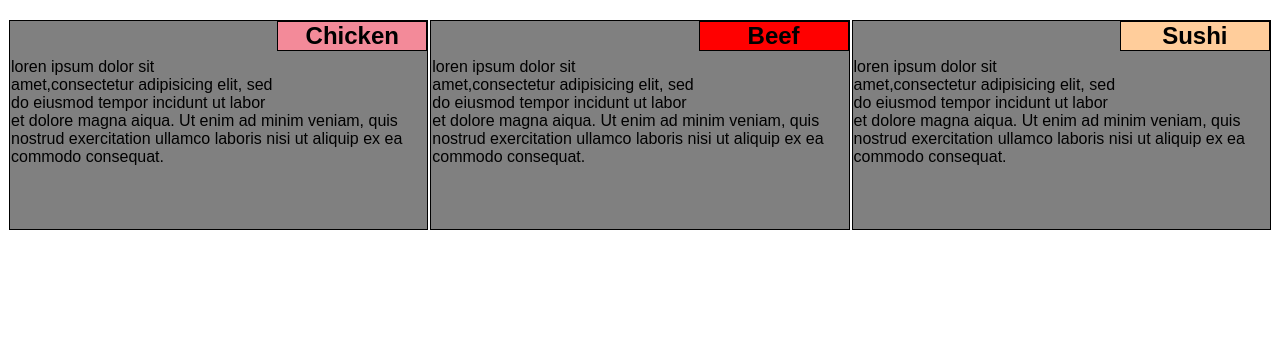
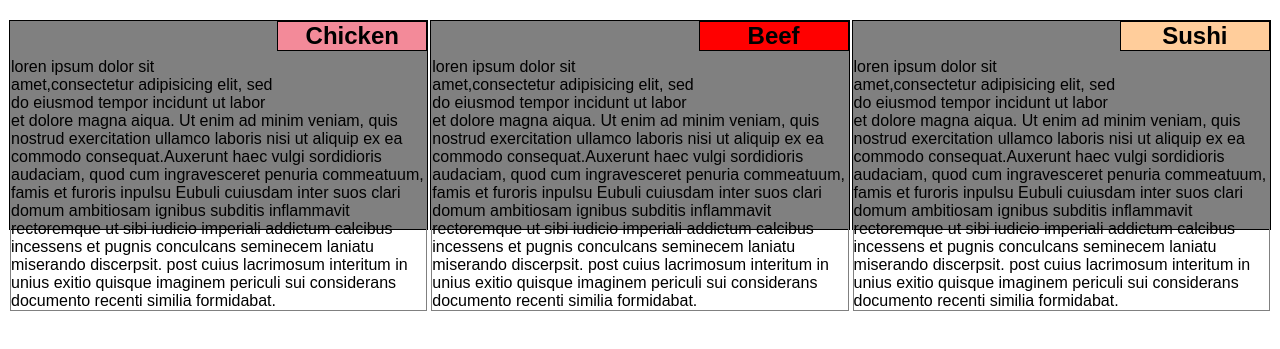
Before and after one commit to Elie02/Modul2-Sol, a plain HTML site: page index.html in a window 1280 px wide. Shown: the part 61-410 px from the top of the page. Drawn offline with Linux system fonts and the light colour scheme.

Commit message:
Add text in all section

```diff
--- a/index.html
+++ b/index.html
@@ -14,7 +14,7 @@
 	<div class="col-lg-4 col-md-6">
 	    <section>
       <h2 id="id-1">Chicken</h2>
-	    <p> loren ipsum dolor sit amet,consectetur adipisicing elit, sed do eiusmod tempor incidunt ut labor et dolore magna aiqua. Ut enim ad minim veniam, quis nostrud exercitation ullamco laboris nisi ut aliquip ex ea commodo consequat.</p>
+	    <p> loren ipsum dolor sit amet,consectetur adipisicing elit, sed do eiusmod tempor incidunt ut labor et dolore magna aiqua. Ut enim ad minim veniam, quis nostrud exercitation ullamco laboris nisi ut aliquip ex ea commodo consequat.Auxerunt haec vulgi sordidioris audaciam, quod cum ingravesceret penuria commeatuum, famis et furoris inpulsu Eubuli cuiusdam inter suos clari domum ambitiosam ignibus subditis inflammavit rectoremque ut sibi iudicio imperiali addictum calcibus incessens et pugnis conculcans seminecem laniatu miserando discerpsit. post cuius lacrimosum interitum in unius exitio quisque imaginem periculi sui considerans documento recenti similia formidabat.</p>
       </section>
 	</div>
 
@@ -22,7 +22,7 @@
 	<div class="col-lg-4 col-md-6">
    <section>
 		<h2 id="id-2">Beef</h2>
-		<p>loren ipsum dolor sit amet,consectetur adipisicing elit, sed do eiusmod tempor incidunt ut labor et dolore magna aiqua. Ut enim ad minim veniam, quis nostrud exercitation ullamco laboris nisi ut aliquip ex ea commodo consequat.</p>
+		<p>loren ipsum dolor sit amet,consectetur adipisicing elit, sed do eiusmod tempor incidunt ut labor et dolore magna aiqua. Ut enim ad minim veniam, quis nostrud exercitation ullamco laboris nisi ut aliquip ex ea commodo consequat.Auxerunt haec vulgi sordidioris audaciam, quod cum ingravesceret penuria commeatuum, famis et furoris inpulsu Eubuli cuiusdam inter suos clari domum ambitiosam ignibus subditis inflammavit rectoremque ut sibi iudicio imperiali addictum calcibus incessens et pugnis conculcans seminecem laniatu miserando discerpsit. post cuius lacrimosum interitum in unius exitio quisque imaginem periculi sui considerans documento recenti similia formidabat.</p>
     </section>
 	</div>
 
@@ -30,7 +30,7 @@
 	<div class="col-lg-4 col-md-12">
   <section>
 		<h2 id="id-3">Sushi</h2>
-		<p>loren ipsum dolor sit amet,consectetur adipisicing elit, sed do eiusmod tempor incidunt ut labor et dolore magna aiqua. Ut enim ad minim veniam, quis nostrud exercitation ullamco laboris nisi ut aliquip ex ea commodo consequat.</p>
+		<p>loren ipsum dolor sit amet,consectetur adipisicing elit, sed do eiusmod tempor incidunt ut labor et dolore magna aiqua. Ut enim ad minim veniam, quis nostrud exercitation ullamco laboris nisi ut aliquip ex ea commodo consequat.Auxerunt haec vulgi sordidioris audaciam, quod cum ingravesceret penuria commeatuum, famis et furoris inpulsu Eubuli cuiusdam inter suos clari domum ambitiosam ignibus subditis inflammavit rectoremque ut sibi iudicio imperiali addictum calcibus incessens et pugnis conculcans seminecem laniatu miserando discerpsit. post cuius lacrimosum interitum in unius exitio quisque imaginem periculi sui considerans documento recenti similia formidabat.</p>
     </section>
 	</div>
 
```
